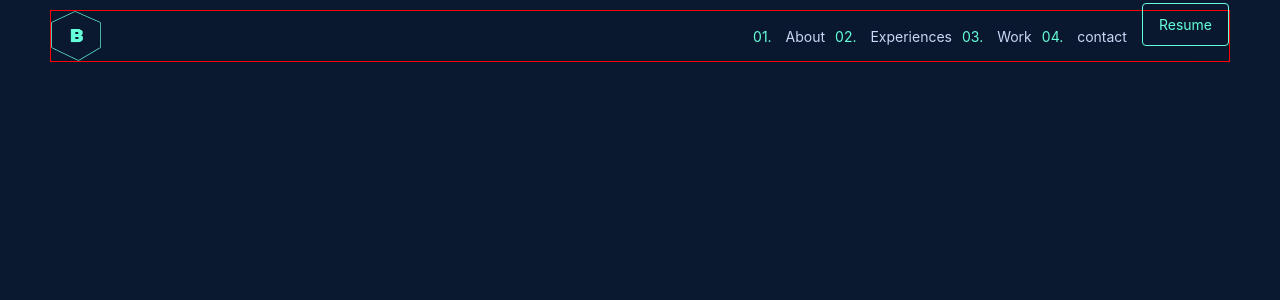
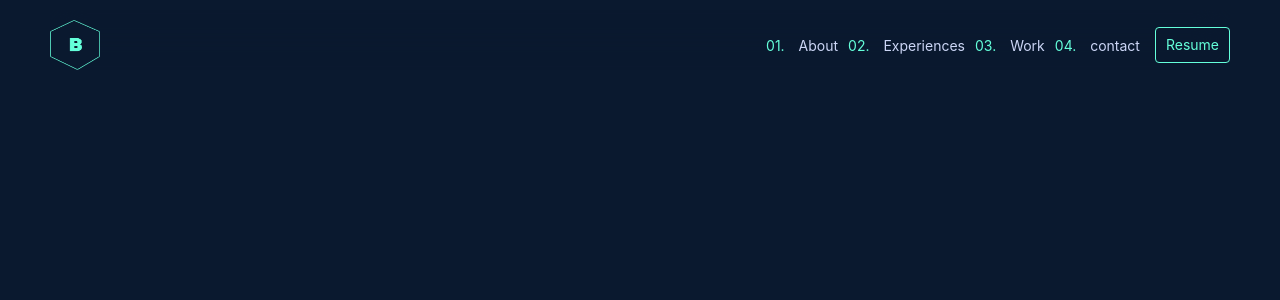
Before and after one commit to tabithamaz/Portfolio, a React (Create React App) app: page / in a window 1280 px wide. Shown: the top 300 px of the page. Built offline with nearby package versions, Linux system fonts and the light colour scheme.

Commit message:
fix: alignement du menu

```diff
--- a/public/index.html
+++ b/public/index.html
@@ -9,9 +9,8 @@
       name="description"
       content="Web site created using create-react-app"
     />
-
+    <link rel="stylesheet" href="https://cdnjs.cloudflare.com/ajax/libs/font-awesome/6.3.0/css/all.min.css" integrity="sha512-SzlrxWUlpfuzQ+pcUCosxcglQRNAq/DZjVsC0lE40xsADsfeQoEypE+enwcOiGjk/bSuGGKHEyjSoQ1zVisanQ==" crossorigin="anonymous" referrerpolicy="no-referrer" />
     <title>React App</title>
-    <link rel="stylesheet" href="https://cdnjs.cloudflare.com/ajax/libs/font-awesome/6.3.0/css/all.min.css" integrity="sha512-SzlrxWUlpfuzQ+pcUCosxcglQRNAq/DZjVsC0lE40xsADsfeQoEypE+enwcOiGjk/bSuGGKHEyjSoQ1zVisanQ==" crossorigin="anonymous" referrerpolicy="no-referrer" />
   </head>
   <body>
     <div id="root"></div>
--- a/src/components/molecules/Header.css
+++ b/src/components/molecules/Header.css
@@ -8,14 +8,11 @@ body{
     align-items: center;
     margin:10px 50px;
     box-shadow: inset 0px 0px 25px 10px #0a192F;
-    border: 1px solid red;
+    padding-top: 10px;
+}
 
-}
 .navigationcontener{
     display: flex;
-    /* border: 1px solid rgb(29, 131, 29); */
-
-
 }
 
 .navigation ul{
@@ -23,14 +20,22 @@ body{
     flex-direction: row;
     font-size: 14px;
 }
+
 .navigation{
    display: flex;
+   justify-content: center;
+   align-items: center;
 }
 .navigation ul li{
     display: flex;
-    /* margin-right: 10px; */
+    font-size: 14px;
+}
 
-
+.fadedown-enter-done{
+    display: flex;
+    flex-direction: column;
+    justify-content: center;
+    align-items: center;
 }
 
 .navigation ul li a{
@@ -56,18 +61,15 @@ color:#ccd6F6
 
  .resume-button{
      text-decoration: none;
-     padding:0.75rem 1rem;
      background-color: transparent;
      border: 1px solid #64ffda;
      border-radius: 4px;
      line-height: 1;
      margin-left: 15px;
-
      font-size: 14px;
      color: #64ffda;
      cursor: pointer;
-     height: 40px;
-     width: 80px;
+     padding: 10px 10px;
 
 
 
@@ -98,21 +100,19 @@ color:#ccd6F6
  .contener-icon{
      display: none;
  }
-/*
+
  .contener-icon i{
      align-items: center;
 
- /* } */
+  }
 @media screen  and (max-width:768px){
-     .navigation{
+     /* .navigation{
         display: flex;
         flex-direction: column;
         justify-content:space-between;
         align-items: flex-end;
         border: 1px solid red;
-
-
-}
+}  */
 .navigationcontener{
     display: flex;
     flex-direction: column;
@@ -134,6 +134,7 @@ background: #112240;
 }
 .contener-icon{
     display: block;
+    color: white;
 }
 .navigation ul{
    display: flex;
@@ -142,8 +143,4 @@ background: #112240;
    width: 170px;
 
 }
-.navigation nav{
-    border: 1px solid green;
 }
-
- }
--- a/src/components/molecules/Header.js
+++ b/src/components/molecules/Header.js
@@ -1,6 +1,5 @@
-import { useState } from 'react'
+import React, { useState } from 'react'
 import image1 from "../../assets/Group2.png"
-
 
 function Header() {
     const [clicked, setClicked] = useState(false)
@@ -12,9 +11,9 @@ function Header() {
 
     return (
         <>
-            <div className= "contener">
+            <div className="contener">
                 <img src={image1} alt="logo" />
-                <div className={clicked ? "navigationcontener  active" :"navigationcontener"} >
+                <div className={clicked ? "navigationcontener  active" : "navigationcontener"} >
                     <nav className="navigation" >
                         <ul>
                             <li>
@@ -33,25 +32,24 @@ function Header() {
 
                             </li>
                         </ul>
-                        <div className='fadedown-enter-done'>
-                            <a className='resume-button' href='/resume.pdf' target='_b lank' rel='noopener norefferrer'>Resume</a>
-                        </div>
                     </nav>
+                    <div className='fadedown-enter-done'>
+                        <a className='resume-button' href='/resume.pdf' target='_b lank' rel='noopener norefferrer'>Resume</a>
+                    </div>
                 </div>
-                <div className='contener-icon' onClick={changestate}>
-                    <i className=
+                <div className='contener-icon' style={{ color: 'white' }} onClick={changestate}>
+                    {/* <i className=
                         {
-                            clicked ? "fas fa-times" : "fas fa-bars"
+                            clicked ? "fas fa-times" : "fa-solid fa-bars-sort"
                         }
                         style={{ color: 'white' }}
-                    >
-                    </i>
-
+                    >MERCI
+                    </i> */}
+                    {clicked ? "OK" : <i class="fa-solid fa-bars-sort"></i>}
                 </div>
             </div>
         </>
     )
-
 }
 
 export default Header;
```
Lines whose indentation alone changed are shown as unchanged.
